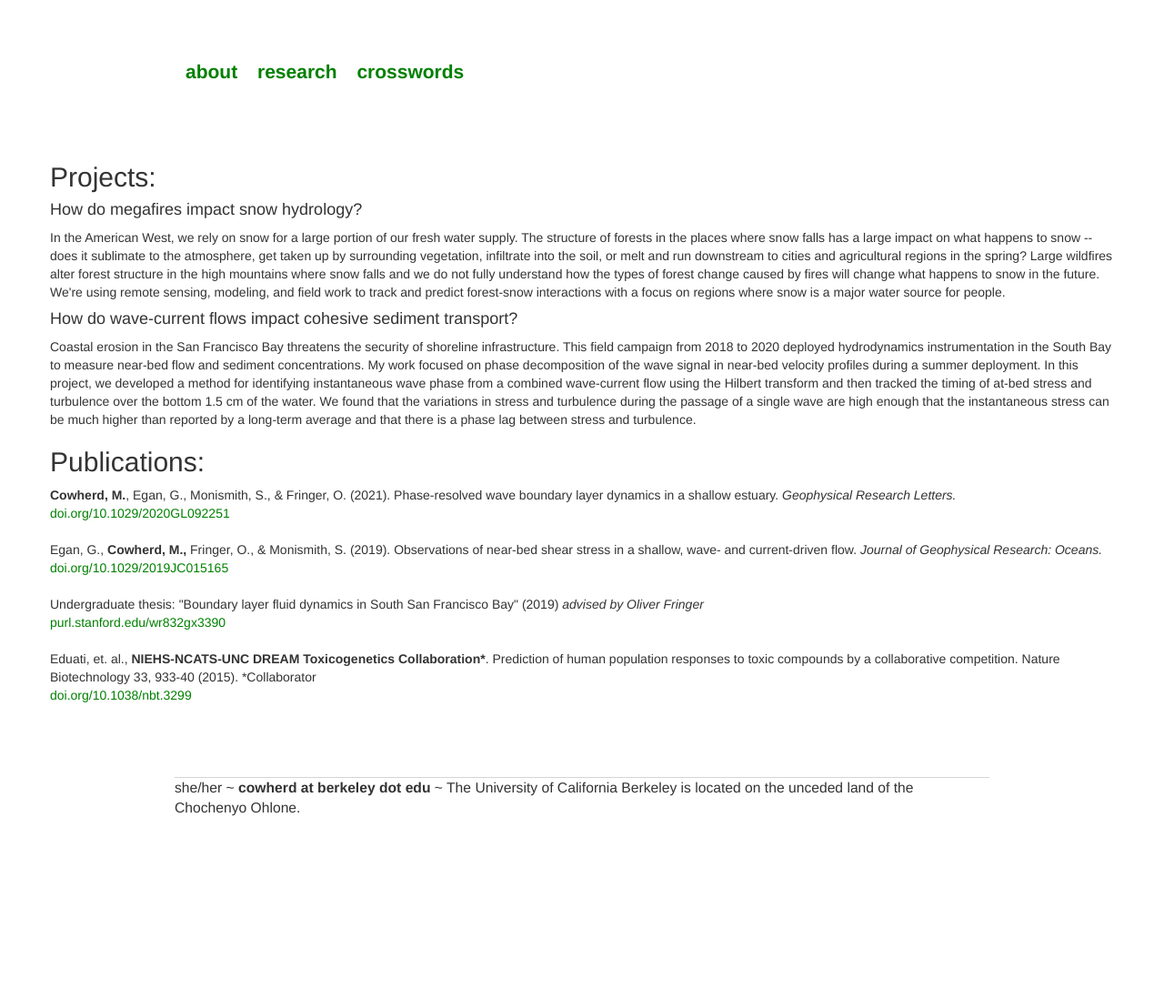
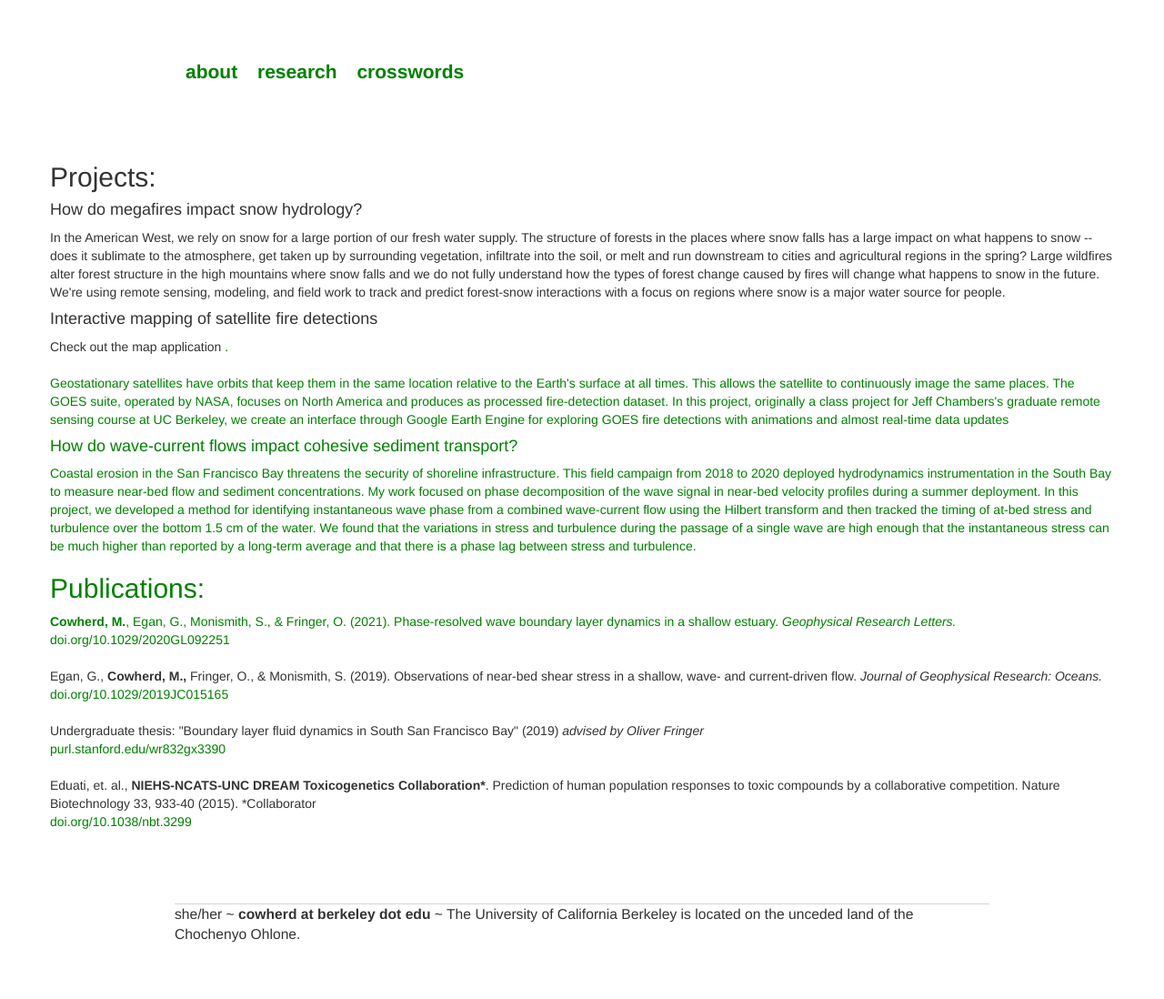
Before and after one commit to mariannecowherd/mariannecowherd.github.io, a Jekyll site: the page built from cv/index.html, in a window 1280 px wide. Shown: the whole page at 91% size. Built offline with Jekyll 4.4.1, drawn with Linux system fonts in a browser that asks for light colours; nearby versions of some CDN libraries; before the commit the page ends 959 px from its top, so only the background shows below that.

Commit message:
Update index.html

```diff
--- a/cv/index.html
+++ b/cv/index.html
@@ -17,8 +17,13 @@ title: CV
 <div class="row">
 <div class="blurb">
 	<h2>Projects:</h2>
+
 	<h4>How do megafires impact snow hydrology?</h4>
 	In the American West, we rely on snow for a large portion of our fresh water supply. The structure of forests in the places where snow falls has a large impact on what happens to snow -- does it sublimate to the atmosphere, get taken up by surrounding vegetation, infiltrate into the soil, or melt and run downstream to cities and agricultural regions in the spring? Large wildfires alter forest structure in the high mountains where snow falls and we do not fully understand how the types of forest change caused by fires will change what happens to snow in the future. We're using remote sensing, modeling, and field work to track and predict forest-snow interactions with a focus on regions where snow is a major water source for people.
+
+	<h4> Interactive mapping of satellite fire detections</h4>
+	Check out the map application <a href="https://cowherd.users.earthengine.app/view/general-fire-app" here </a>.<br><br>
+	Geostationary satellites have orbits that keep them in the same location relative to the Earth's surface at all times. This allows the satellite to continuously image the same places. The GOES suite, operated by NASA, focuses on North America and produces as processed fire-detection dataset. In this project, originally a class project for Jeff Chambers's graduate remote sensing course at UC Berkeley, we create an interface through Google Earth Engine for exploring GOES fire detections with animations and almost real-time data updates
 
 	<h4>How do wave-current flows impact cohesive sediment transport?</h4>
 	Coastal erosion in the San Francisco Bay threatens the security of shoreline infrastructure. This field campaign from 2018 to 2020 deployed hydrodynamics instrumentation in the South Bay to measure near-bed flow and sediment concentrations. My work focused on phase decomposition of the wave signal in near-bed velocity profiles during a summer deployment. In this project, we developed a method for identifying instantaneous wave phase from a combined wave-current flow using the Hilbert transform and then tracked the timing of at-bed stress and turbulence over the bottom 1.5 cm of the water. We found that the variations in stress and turbulence during the passage of a single wave are high enough that the instantaneous stress can be much higher than reported by a long-term average and that there is a phase lag between stress and turbulence.
```
